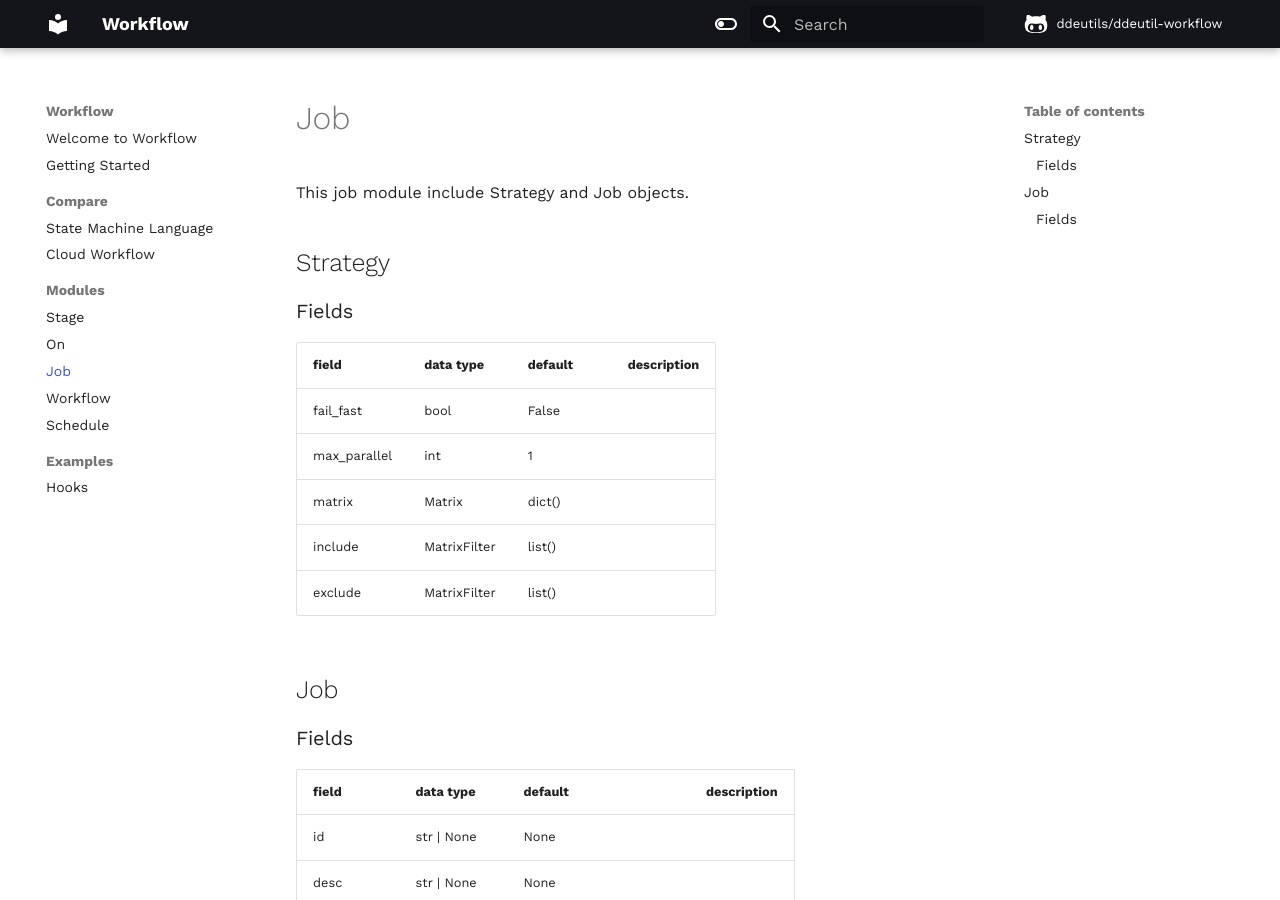
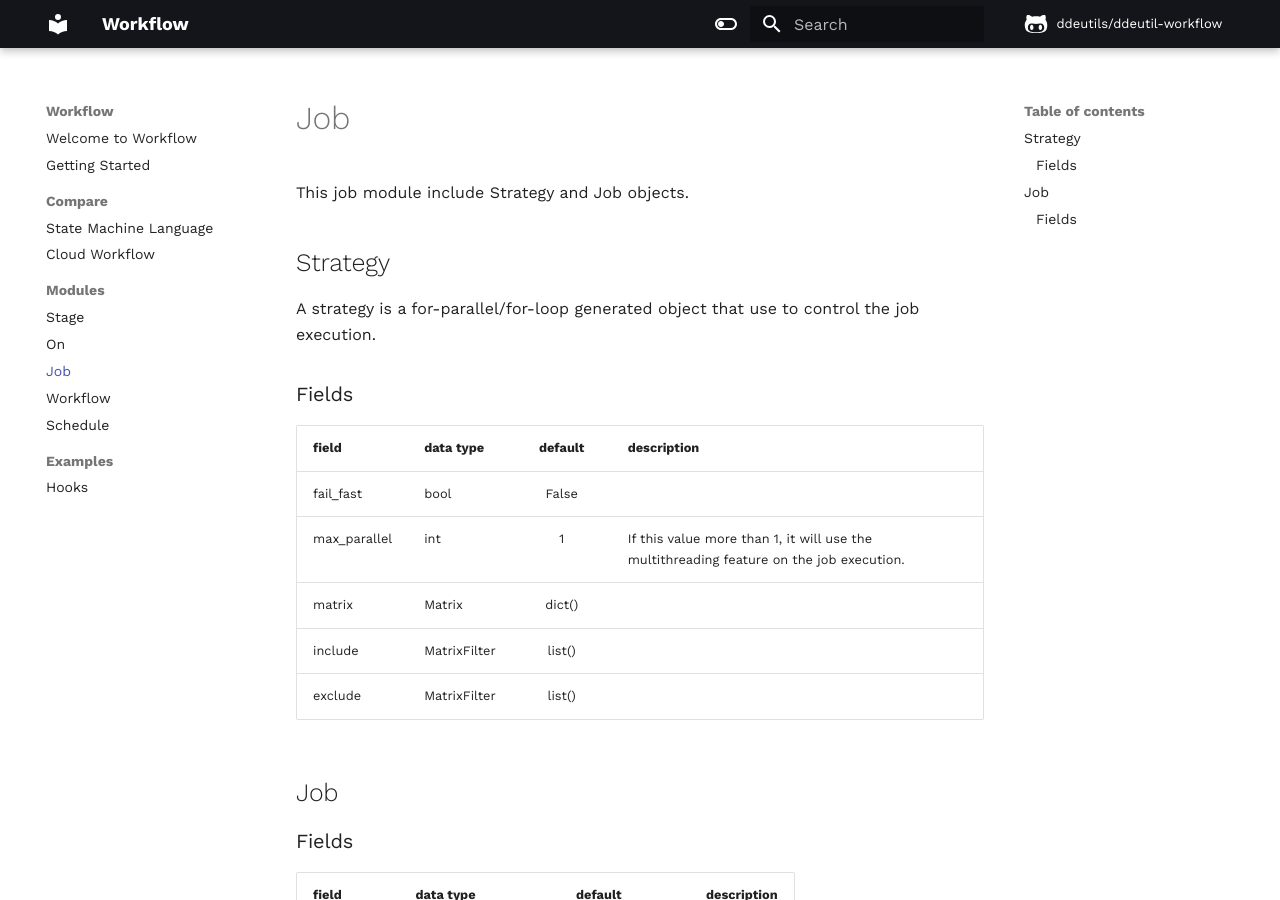
Before and after one commit to ddeutils/ddeutil-workflow, an MkDocs documentation site: the page built from docs/modules/job.md, in a window 1280 px wide and 900 px high. Built offline with MkDocs 1.6.1 and Material for MkDocs 9.7.7, drawn with Linux system fonts in a browser that asks for light colours; comment, search, counter and statistics services are not loaded.

Commit message:
:dart: feat: update code on job module.

```diff
--- a/docs/modules/job.md
+++ b/docs/modules/job.md
@@ -4,26 +4,29 @@ This job module include Strategy and Job objects.
 
 ## Strategy
 
+A strategy is a for-parallel/for-loop generated object that use to control the
+job execution.
+
 ### Fields
 
-| field        | data type      | default | description |
-|--------------|----------------|---------|-------------|
-| fail_fast    | bool           | False   |             |
-| max_parallel | int            | 1       |             |
-| matrix       | Matrix         | dict()  |             |
-| include      | MatrixFilter   | list()  |             |
-| exclude      | MatrixFilter   | list()  |             |
+| field        | data type      | default | description                                                                             |
+|--------------|----------------|:-------:|-----------------------------------------------------------------------------------------|
+| fail_fast    | bool           |  False  |                                                                                         |
+| max_parallel | int            |    1    | If this value more than 1, it will use the multithreading feature on the job execution. |
+| matrix       | Matrix         | dict()  |                                                                                         |
+| include      | MatrixFilter   | list()  |                                                                                         |
+| exclude      | MatrixFilter   | list()  |                                                                                         |
 
 ## Job
 
 ### Fields
 
-| field        | data type    | default                  | description |
-|--------------|--------------|--------------------------|-------------|
-| id           | str \| None  | None                     |             |
-| desc         | str \| None  | None                     |             |
-| runs_on      | str \| None  | None                     |             |
-| stages       | list[Stage]  | list()                   |             |
+| field        | data type    |         default          | description |
+|--------------|--------------|:------------------------:|-------------|
+| id           | str \| None  |           None           |             |
+| desc         | str \| None  |           None           |             |
+| runs_on      | str \| None  |           None           |             |
+| stages       | list[Stage]  |          list()          |             |
 | trigger_rule | TriggerRules | TriggerRules.all_success |             |
-| needs        | list[str]    | list()                   |             |
-| strategy     | Strategy     | Strategy()               |             |
+| needs        | list[str]    |          list()          |             |
+| strategy     | Strategy     |        Strategy()        |             |
```
Also changed, not shown: 1 other file.
